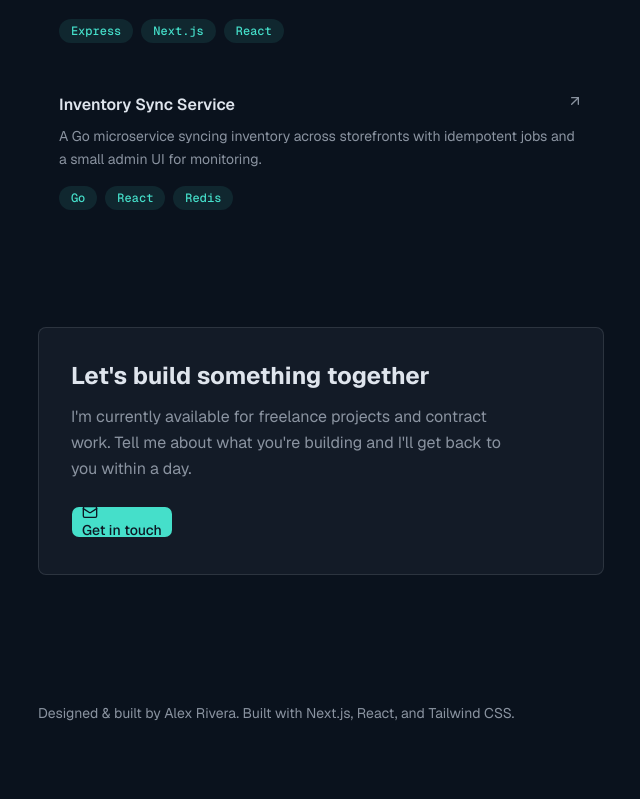
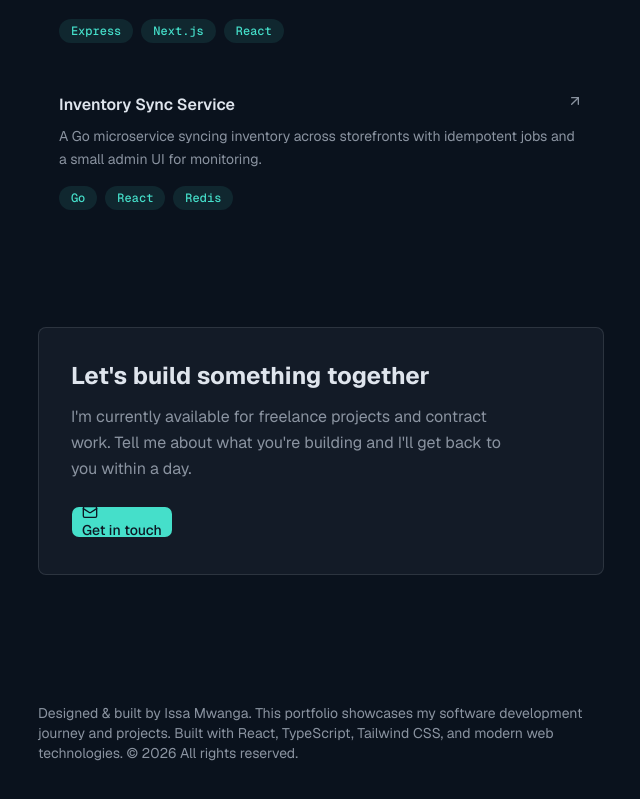
Before and after one commit to mwanga45/My-portifolio, a Next.js app: page / in a window 1280 px wide. Shown: the part 1968-2767 px from the top of the page, without its empty margins (548-1188 px from the left). Built offline with nearby package versions, Linux system fonts and the light colour scheme.

Commit message:
changes footer

```diff
--- a/app/page.tsx
+++ b/app/page.tsx
@@ -1,9 +1,9 @@
-import { Sidebar } from "@/components/sidebar"
-import { About } from "@/components/about"
-import { TechStack } from "@/components/tech-stack"
-import { Services } from "@/components/services"
-import { Work } from "@/components/work"
-import { Contact } from "@/components/contact"
+import { Sidebar } from "@/components/sidebar";
+import { About } from "@/components/about";
+import { TechStack } from "@/components/tech-stack";
+import { Services } from "@/components/services";
+import { Work } from "@/components/work";
+import { Contact } from "@/components/contact";
 
 export default function Page() {
   return (
@@ -17,11 +17,13 @@ export default function Page() {
           <Work />
           <Contact />
           <footer className="pt-8 text-sm text-muted-foreground">
-            Designed &amp; built by Alex Rivera. Built with Next.js, React, and
-            Tailwind CSS.
+            Designed &amp; built by Issa Mwanga. This portfolio showcases my
+            software development journey and projects. Built with React,
+            TypeScript, Tailwind CSS, and modern web technologies. ©{" "}
+            {new Date().getFullYear()} All rights reserved.
           </footer>
         </main>
       </div>
     </div>
-  )
+  );
 }
```
